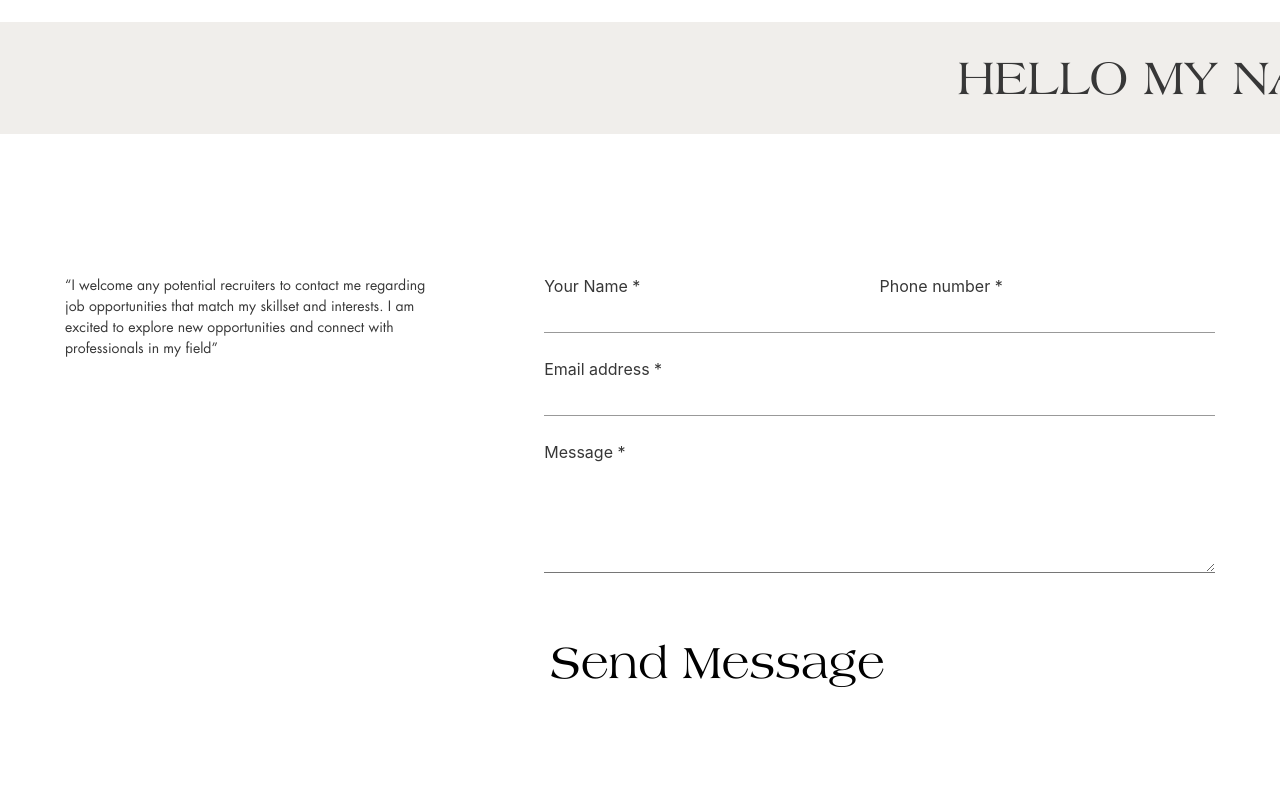
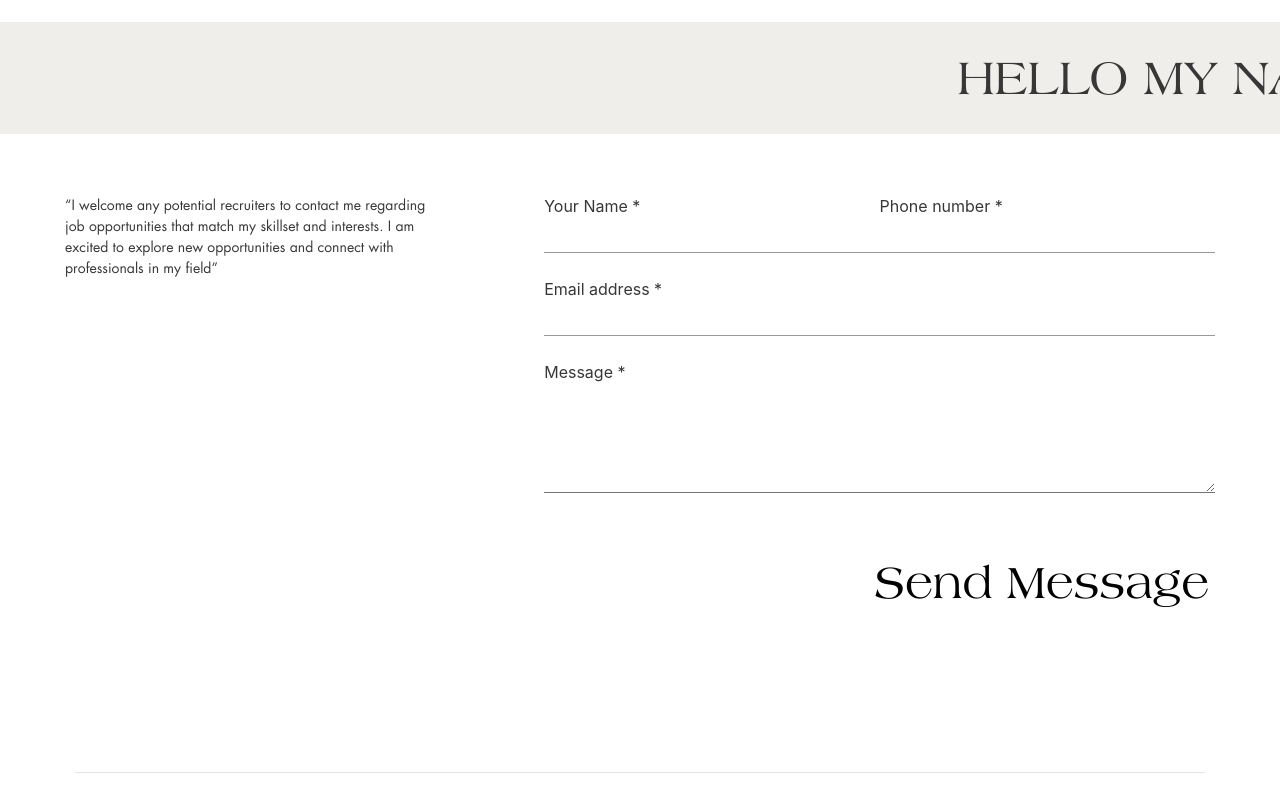
Before and after one commit to Nthuyduong/nthuyduong.github.io, a React (Create React App) app: page / in a window 1280 px wide. Shown: the part 3220-4020 px from the top of the page. Built offline with nearby package versions, Linux system fonts and the light colour scheme.

Commit message:
contact in homepag

```diff
--- a/src/styles/home.scss
+++ b/src/styles/home.scss
@@ -350,7 +350,6 @@
 }
 
 .send_message{
-  margin-top: 80px;
   padding: 60px 0;
   .contact-form{
     .customer-email{
@@ -362,6 +361,7 @@
         margin-top: 60px;
         border: none;
         background: transparent;
+        float: right;
       }
     }
   }
```
